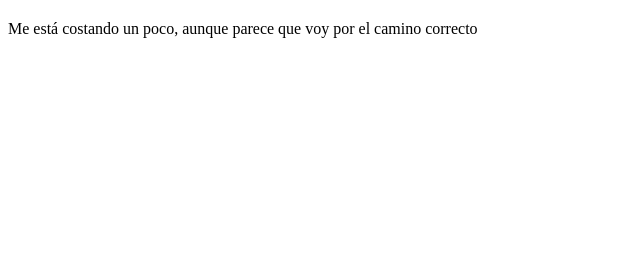
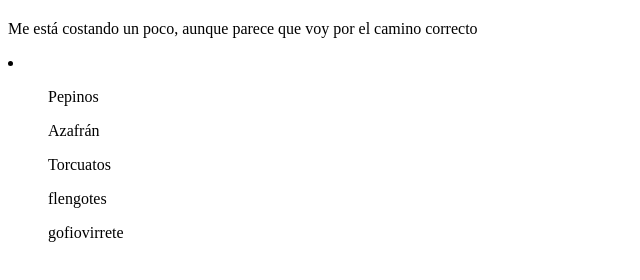
Before and after one commit to juatriesp/Branching, a plain HTML site: page index.html in a window 1280 px wide. Shown: the part 60-340 px from the top of the page, without its empty margins (0-640 px from the left). Drawn offline with Linux system fonts and the light colour scheme.

Commit message:
Tercera Version

```diff
--- a/index.html
+++ b/index.html
@@ -10,6 +10,12 @@
 
     <p>Me está costando un poco, aunque parece que voy por el camino correcto</p>
 
-
+    <li>
+        <ol>Pepinos</ol>
+        <ol>Azafrán</ol>
+        <ol>Torcuatos</ol>
+        <ol>flengotes</ol>
+        <ol>gofiovirrete</ol>
+    </li>
 </body>
 </html>
```
